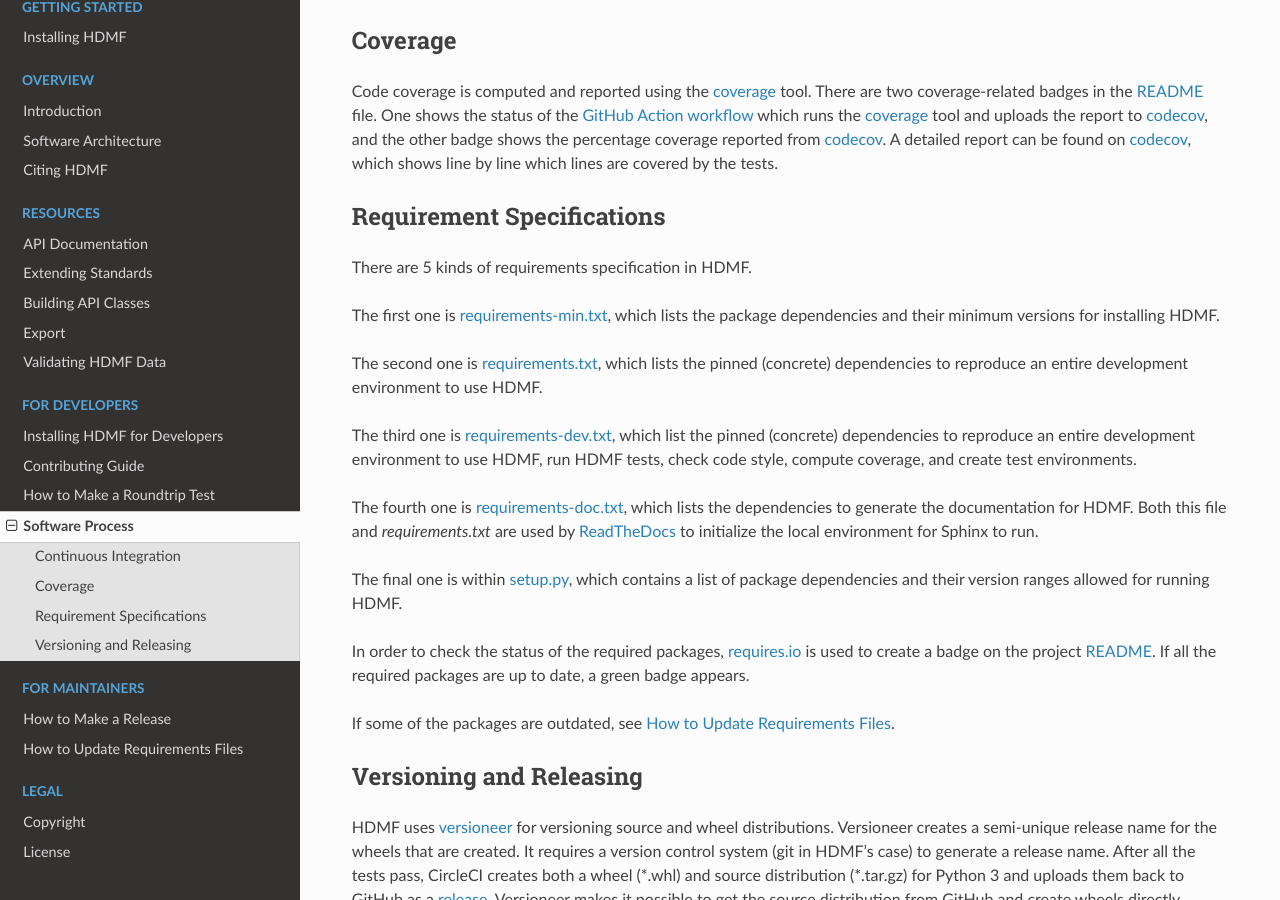
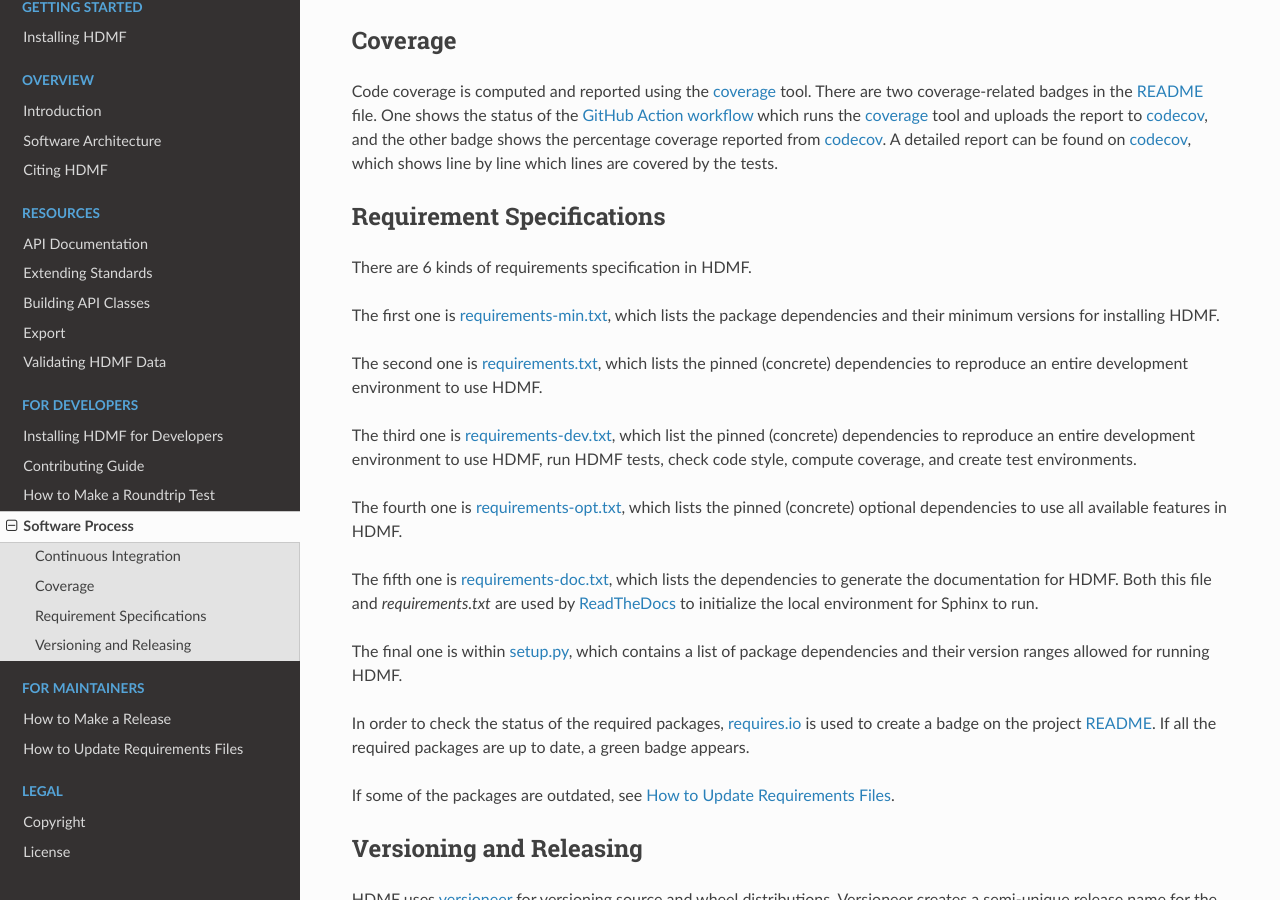
Before and after one commit to hdmf-dev/hdmf, a Sphinx documentation site: the page built from docs/source/software_process.rst, in a window 1280 px wide and 900 px high, scrolled down 432 px. Built offline with Sphinx 7.4.7 and the Read the Docs theme 2.0.0, drawn with Linux system fonts in a browser that asks for light colours; pages that are not in the unit, such as notebooks, are missing from menus.

Commit message:
Update docs

```diff
--- a/docs/gallery/plot_generic_data_chunk_tutorial.py
+++ b/docs/gallery/plot_generic_data_chunk_tutorial.py
@@ -1,6 +1,6 @@
 """
 
-.. _dynamictable-tutorial:
+.. _genericdci-tutorial:
 
 GenericDataChunkIterator Tutorial
 ==================================
@@ -107,8 +107,8 @@
 # .. note::
 #   Here we explicitly set the `chunks` value in the HDF5 dataset object; however, a nice part of the design of this
 #   iterator is that when wrapped in a ``hdmf.backends.hdf5.h5_utils.H5DataIO`` that is called within a
-#  ``hdmf.backends.hdf5.h5tools.HDF5IO`` context with a corresponding ``hdmf.container.Container``, these details
-#  will be automatically parsed.
+#   ``hdmf.backends.hdf5.h5tools.HDF5IO`` context with a corresponding ``hdmf.container.Container``, these details
+#   will be automatically parsed.
 
 ###############################################################################
 # .. note::
--- a/docs/source/install_developers.rst
+++ b/docs/source/install_developers.rst
@@ -77,7 +77,7 @@
 
     git clone --recurse-submodules https://github.com/hdmf-dev/hdmf.git
     cd hdmf
-    pip install -r requirements.txt -r requirements-dev.txt -r requirements-doc.txt
+    pip install -r requirements.txt -r requirements-dev.txt -r requirements-doc.txt -r requirements-opt.txt
     pip install -e .
 
 .. note::
@@ -87,7 +87,8 @@
 
    .. code:: bash
 
-      conda install --file=requirements.txt --file=requirements-dev.txt --file=requirements-doc.txt
+      conda install --file=requirements.txt --file=requirements-dev.txt --file=requirements-doc.txt \
+      --file=requirements-opt.txt
 
 Run tests
 ---------
--- a/docs/source/make_a_release.rst
+++ b/docs/source/make_a_release.rst
@@ -20,8 +20,8 @@
 
 * You have a `GPG signing key <https://help.github.com/articles/generating-a-new-gpg-key/>`_.
 
-* Dependency versions in requirements.txt, requirements-dev.txt, requirements-doc.txt, requirements-min.txt are
-  up-to-date.
+* Dependency versions in requirements.txt, requirements-dev.txt, requirements-opt.txt, requirements-doc.txt,
+  requirements-min.txt are up-to-date.
 
 * Legal information and copyright dates are up-to-date in Legal.txt, license.txt, README.rst, docs/source/conf.py, and
   any other files.
--- a/docs/source/software_process.rst
+++ b/docs/source/software_process.rst
@@ -45,7 +45,7 @@
 Requirement Specifications
 --------------------------
 
-There are 5 kinds of requirements specification in HDMF.
+There are 6 kinds of requirements specification in HDMF.
 
 The first one is requirements-min.txt_, which lists the package dependencies and their minimum versions for
 installing HDMF.
@@ -57,7 +57,10 @@
 an entire development environment to use HDMF, run HDMF tests, check code style, compute coverage, and create test
 environments.
 
-The fourth one is requirements-doc.txt_, which lists the dependencies to generate the documentation for HDMF.
+The fourth one is requirements-opt.txt_, which lists the pinned (concrete) optional dependencies to use all
+available features in HDMF.
+
+The fifth one is requirements-doc.txt_, which lists the dependencies to generate the documentation for HDMF.
 Both this file and `requirements.txt` are used by ReadTheDocs_ to initialize the local environment for Sphinx to run.
 
 The final one is within setup.py_, which contains a list of package dependencies and their version ranges allowed for
@@ -72,6 +75,7 @@
 .. _setup.py: https://github.com/hdmf-dev/hdmf/blob/dev/setup.py
 .. _requirements.txt: https://github.com/hdmf-dev/hdmf/blob/dev/requirements.txt
 .. _requirements-dev.txt: https://github.com/hdmf-dev/hdmf/blob/dev/requirements-dev.txt
+.. _requirements-opt.txt: https://github.com/hdmf-dev/hdmf/blob/dev/requirements-opt.txt
 .. _requirements-doc.txt: https://github.com/hdmf-dev/hdmf/blob/dev/requirements-doc.txt
 .. _ReadTheDocs: https://readthedocs.org/projects/hdmf/
 .. _requires.io: https://requires.io/github/hdmf-dev/hdmf/requirements/?branch=dev
```
Also changed, not shown: docs/source/getting_started.rst (+13 -2 lines), docs/source/update_requirements.rst (+5 -3 lines), 1 other file.
